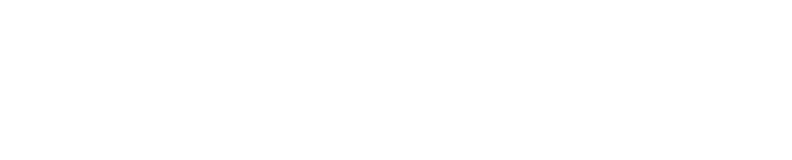
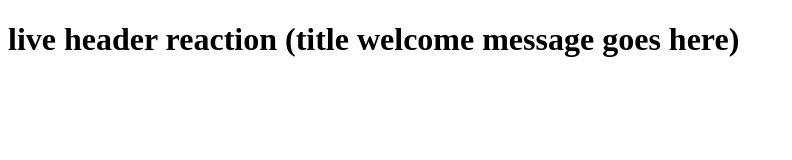
Before and after one commit to bandageslmao/tcrs.com, a plain HTML site: page index.html in a window 1280 px wide. Shown: the whole page, without its empty margins (0-792 px from the left). Drawn offline with Linux system fonts and the light colour scheme.

Commit message:
Update index.html

```diff
--- a/index.html
+++ b/index.html
@@ -6,5 +6,8 @@
 <body>
 
 
+
+<h1>live header reaction (title welcome message goes here)</h1>
+
 </body>
 </html>
```
